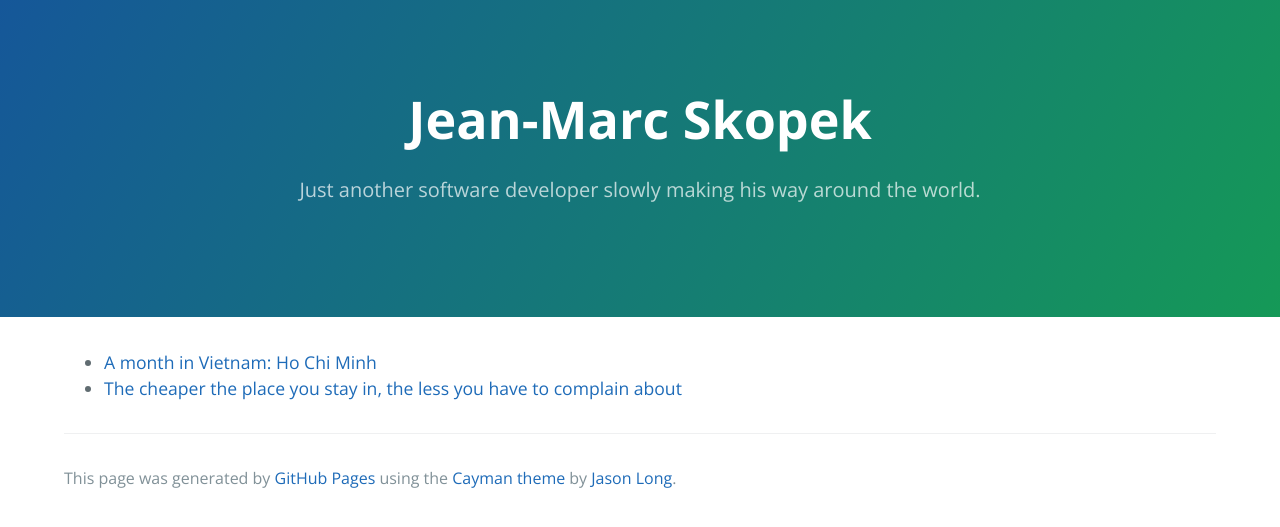
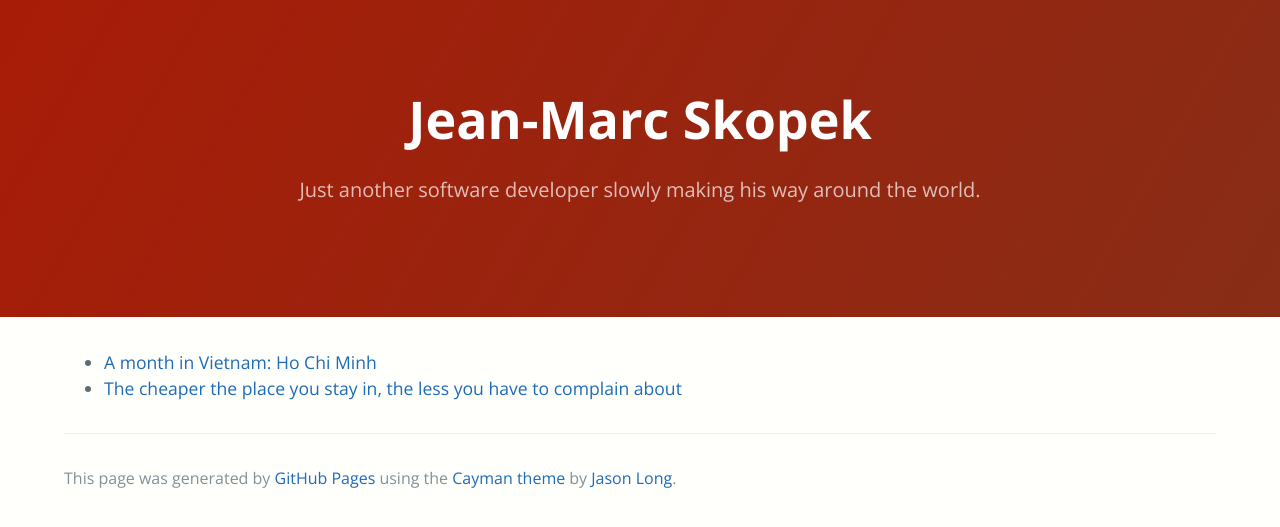
Before and after one commit to jskopek/jskopek.github.io, a Jekyll site: the page built from posts.html, in a window 1280 px wide. Shown: the top 527 px of the page. Built offline with Jekyll 4.4.1, drawn with Linux system fonts in a browser that asks for light colours.

Commit message:
Styling tweaks to blog

```diff
--- a/_sass/_posts.scss
+++ b/_sass/_posts.scss
@@ -1,4 +1,16 @@
 .main-content {
     max-width: 90% !important;
     padding: 2rem 0 !important;
+
+    h1, h2, h3, h4, h5, h6 {
+        text-align: center;
+        color: #A81C07 !important;
+    }
 }
+.page-header {
+    background-image: linear-gradient(120deg, #A81C07, #882D17) !important;
+}
+body {
+    //background-color: rgb(255, 250, 244);  // Color of Carbon Ark (http://planetpixelemporium.com/tutorialpages/light.html)
+    background-color: rgb(255, 255, 251);  // Color of High Noon Sun (http://planetpixelemporium.com/tutorialpages/light.html)
+}
```
